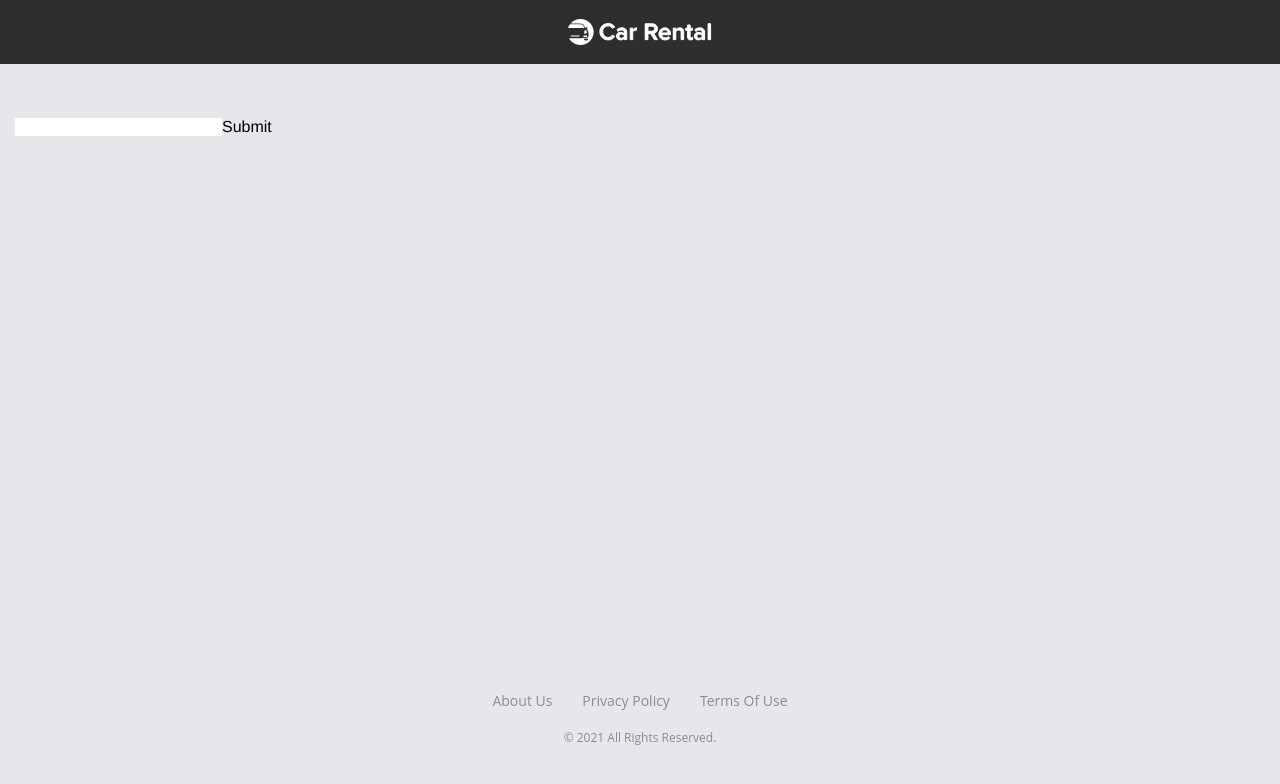
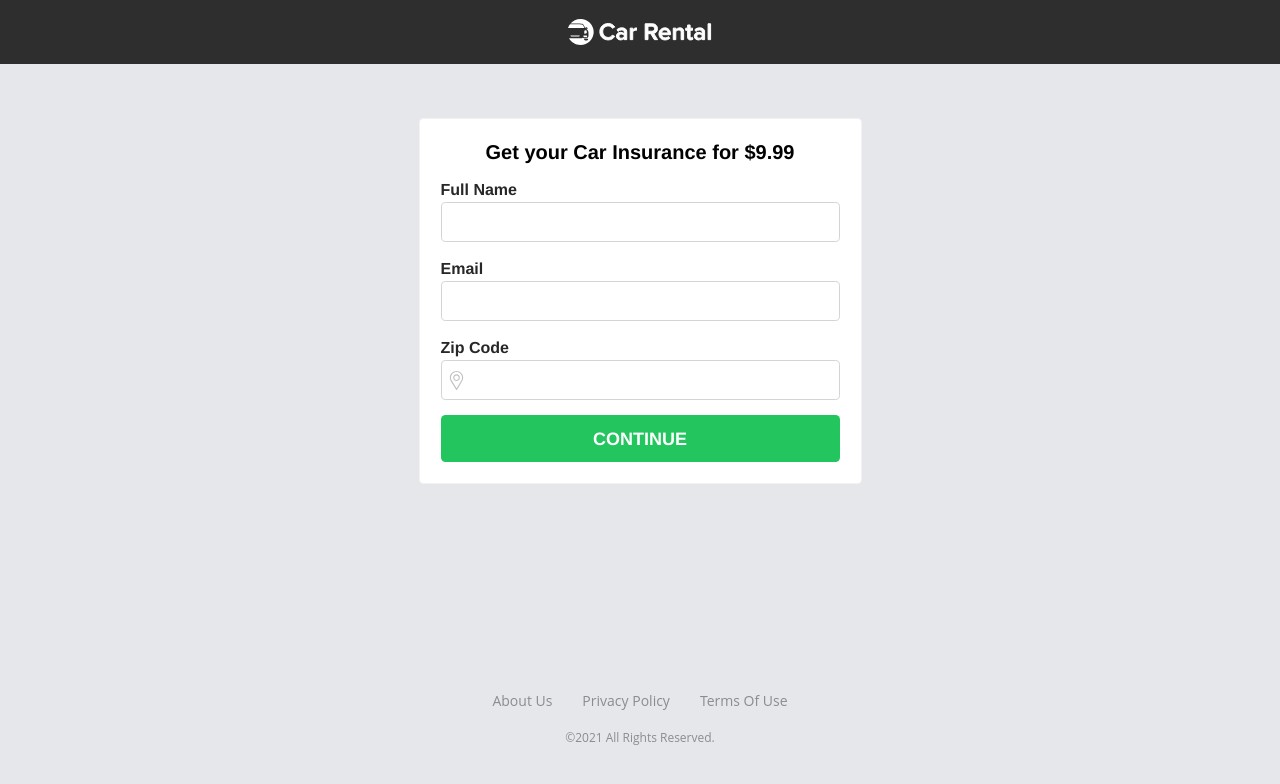
Before and after one commit to mantaslast/inulti-task, a Vue app: page /checkout in a window 1280 px wide. Shown: the top 784 px of the page. Built offline with nearby package versions, Linux system fonts and the light colour scheme; no server answers.

Commit message:
Checkoutform initial

```diff
--- a/src/assets/style/index.scss
+++ b/src/assets/style/index.scss
@@ -3,3 +3,13 @@
 @tailwind utilities;
 
 @import "./1-global/main";
+
+.input {
+  &--zip {
+    background-image: url("../images/pin.svg");
+    background-repeat: no-repeat;
+    background-size: auto 50%;
+    background-repeat: no-repeat;
+    background-position: left 5px center;
+  }
+}
--- a/src/components/CheckoutForm.vue
+++ b/src/components/CheckoutForm.vue
@@ -1,19 +1,60 @@
 <template>
   <form
-    class="checkout__form"
     name="checkoutForm"
     action="#"
     @submit="submitForm"
   >
-    <input type="text">
-    <button type="submit">
-      Submit
-    </button>
+    <fieldset class="pb-[15px]">
+      <label
+        class="text-md font-bold text-gray-800 pb-[3px]"
+        for="fname"
+      >Full Name</label>
+      <input
+        class="w-full h-[40px] rounded-lg px-1 text-gray-500 border-sm border-gray-300"
+        type="text"
+        id="fname"
+        name="fname"
+      >
+    </fieldset>
+    <fieldset class="pb-[15px]">
+      <label
+        class="text-md font-bold text-gray-800 pb-[3px]"
+        for="email"
+      >Email</label>
+      <input
+        class="w-full h-[40px] rounded-lg px-1 text-gray-500 border-sm border-gray-300"
+        type="text"
+        id="email"
+        name="email"
+      >
+    </fieldset>
+    <fieldset class="pb-[15px]">
+      <label
+        class="text-md font-bold text-gray-800 pb-[3px]"
+        for="zip"
+      >Zip Code</label>
+      <input
+        class="w-full input--zip h-[40px] rounded-lg pl-7 px-1 text-gray-500 border-sm border-gray-300"
+        type="text"
+        s
+        id="zip"
+        name="zip"
+      >
+    </fieldset>
+    <fieldset>
+      <button
+        class="text-white text-lg font-bold w-full py-[12.5px] rounded-lg bg-cta"
+        type="submit"
+      >
+        CONTINUE
+      </button>
+    </fieldset>
   </form>
 </template>
 
 <script lang="ts">
 import Vue from "vue";
+import { getUserZip } from "../utils/helpers";
 export default Vue.extend({
   name: "CheckoutForm",
   props: {},
@@ -26,6 +67,10 @@ export default Vue.extend({
       console.log(e);
     },
   },
+  async beforeMount() {
+    const data = await getUserZip();
+    console.log(data);
+  },
 });
 </script>
 
--- a/src/components/Layout/AppFooter.vue
+++ b/src/components/Layout/AppFooter.vue
@@ -13,7 +13,7 @@
         </ul>
       </nav>
       <p class="text-xs">
-        &copy; 2021 All Rights Reserved.
+        &copy;2021 All Rights Reserved.
       </p>
     </div>
   </footer>
--- /dev/null
+++ b/src/utils/helpers.ts
@@ -0,0 +1,29 @@
+/**
+ * Fetches user's IP
+ * @returns
+ */
+export async function getUserIp(): Promise<string | undefined> {
+  try {
+    const response = await fetch("https://api.db-ip.com/v2/free/self");
+    const data = await response.json();
+    return data.ipAddress;
+  } catch (error) {
+    console.error(error);
+  }
+}
+
+/**
+ * Gets user's ZIP code by IP address
+ * @returns
+ */
+export async function getUserZip(): Promise<string | undefined> {
+  try {
+    const userIpAddress = await getUserIp();
+    const url = `https://freegeoip.live/json/${userIpAddress}`;
+    const response = await fetch(url);
+    const userData = await response.json();
+    return userData.zip_code;
+  } catch (error) {
+    console.error(error);
+  }
+}
--- a/src/views/CheckoutView.vue
+++ b/src/views/CheckoutView.vue
@@ -1,5 +1,10 @@
 <template>
-  <section>
+  <section
+    class="max-w-[443px] mx-auto bg-white rounded-lg p-[21px] border-solid border border-white-secondary"
+  >
+    <h2 class="text-xl font-bold text-black text-center pb-[14px]">
+      Get your Car Insurance for $9.99
+    </h2>
     <checkout-form />
   </section>
 </template>
--- a/src/views/HomeView.vue
+++ b/src/views/HomeView.vue
@@ -1,7 +1,7 @@
 <template>
   <section>
     <router-link
-      class="inline-flex items-center justify-center h-[50px] px-10 bg-cta rounded-sm text-white text-lg font-bold"
+      class="inline-flex items-center justify-center h-[50px] px-10 bg-cta rounded-md text-white text-lg font-bold"
       :to="{ name: 'checkout' }"
     >
       CHECKOUT
--- a/tailwind.config.js
+++ b/tailwind.config.js
@@ -19,16 +19,32 @@ module.exports = {
      */
     colors: {
       "bg-primary": "#e5e7eb",
-      "bg-secondary": "#f2f2f2",
-      "bg-tertiary": "#e2e2e2",
-      white: "#fff",
+      white: {
+        DEFAULT: "#fff",
+        secondary: "#f2f2f2",
+        tertiary: "#e2e2e2",
+      },
+      black: "#000",
       gray: {
         900: "#2E2E2E",
         800: "#27272A",
         500: "#71717A",
         400: "#8C8C8F",
+        300: "#D4D4D8",
       },
       cta: "#22C55E",
+    },
+    /**
+     * BORDERS
+     */
+    borderWidth: {
+      DEFAULT: "1px",
+      sm: "1.15px",
+    },
+    borderRadius: {
+      sm: "2px",
+      md: "4px",
+      lg: "4.59px",
     },
   },
   plugins: [],
```
Also changed, not shown: src/assets/images/pin.svg (added).
